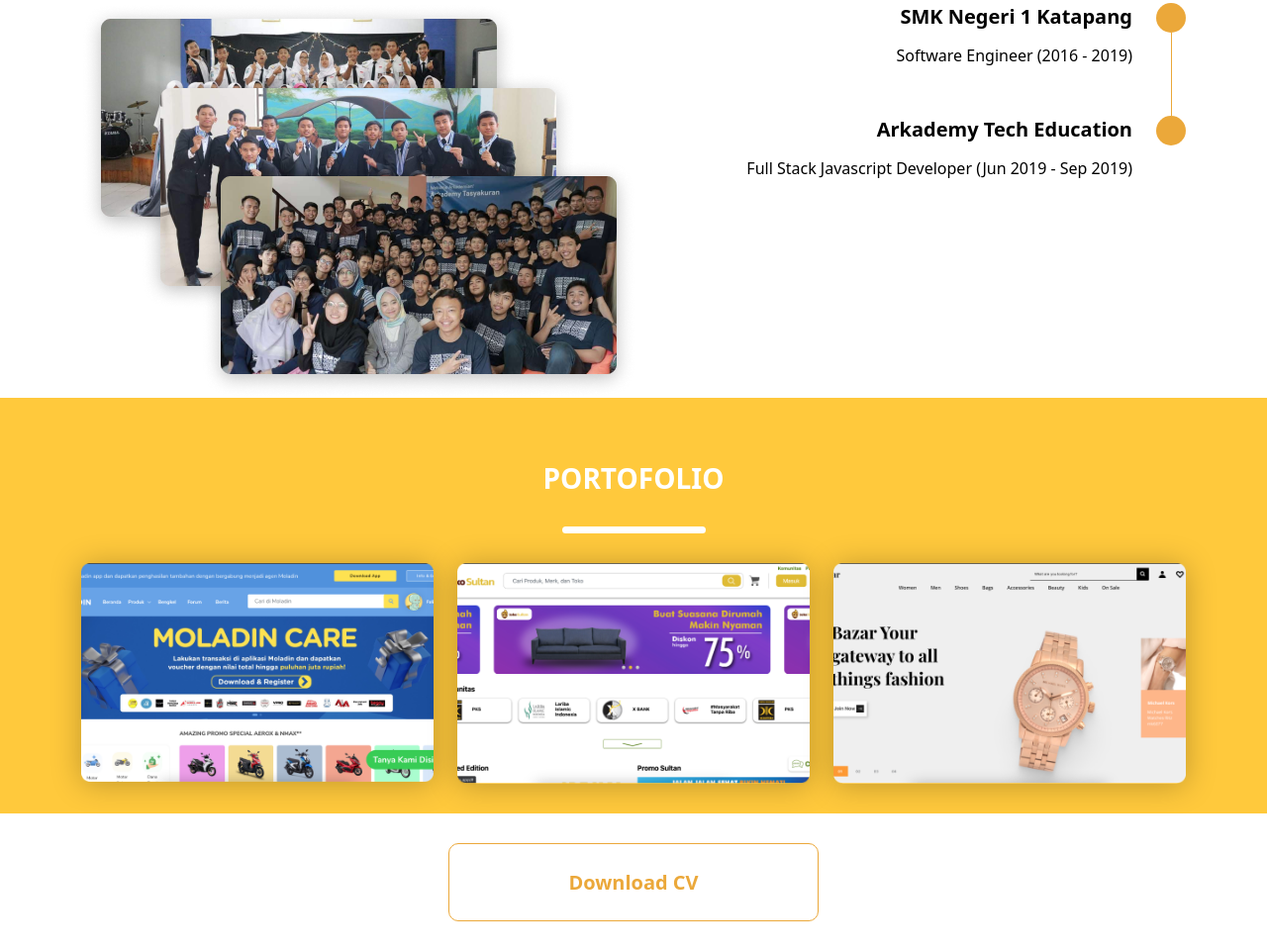
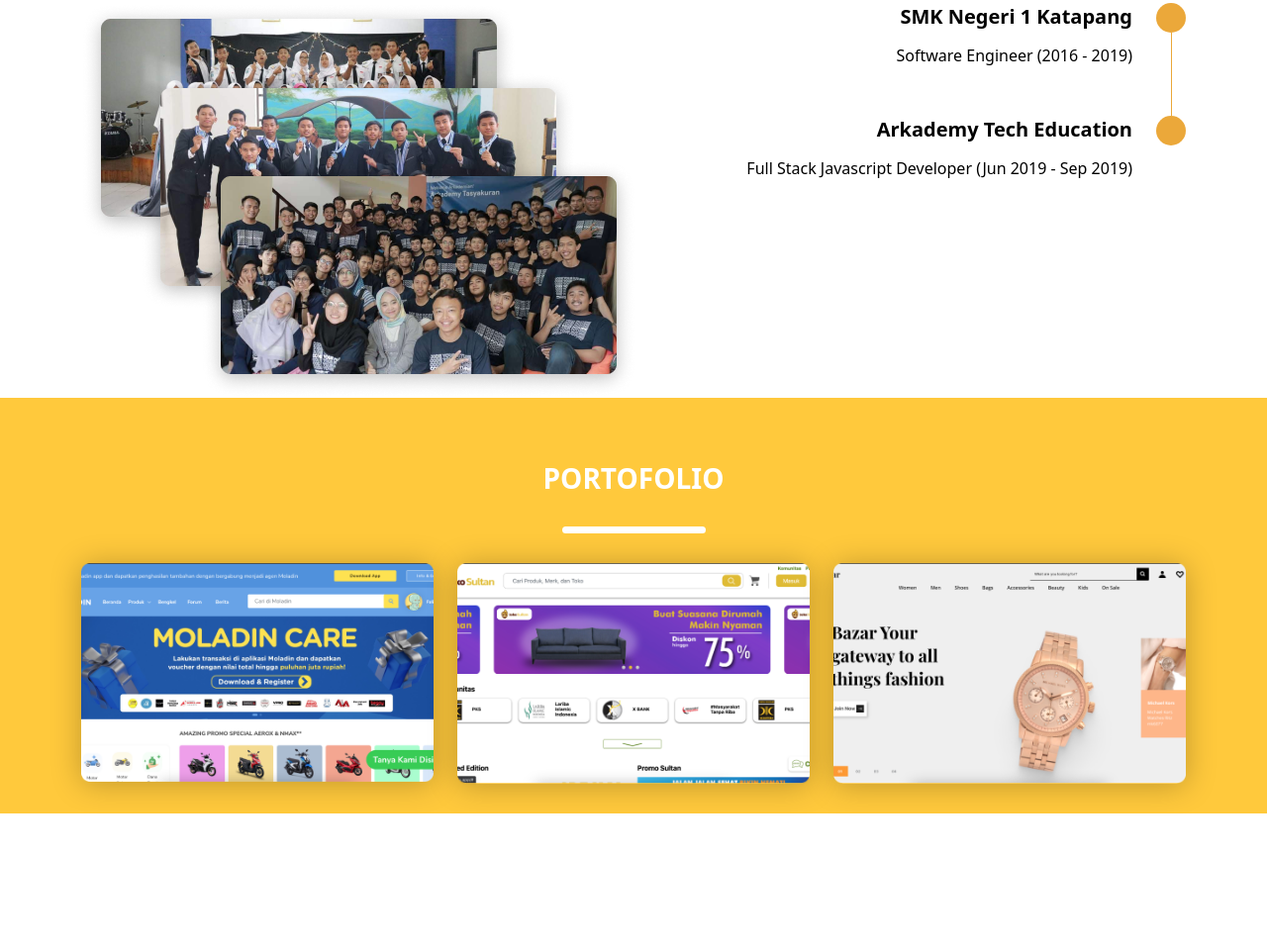
Before and after one commit to falihnaufal17/falihnaufal17.github.io, a plain HTML site: page index.html in a window 1280 px wide. Shown: the part 1356-2317 px from the top of the page at 99% size. After the commit the page ends 2208 px from the top, so only its background shows below. Drawn offline with nearby package versions, Linux system fonts and the light colour scheme.

Commit message:
remove download cv section

```diff
--- a/index.html
+++ b/index.html
@@ -138,11 +138,11 @@
             </div>
         </div>
     </section>
-    <section class="download-cv">
+    <!-- <section class="download-cv">
         <div class="container">
             <button class="fn-button-download" onclick="DownloadCv()">Download CV</button>
         </div>
-    </section>
+    </section> -->
     <script>
         function DownloadCv(e) {
             window.location.href = "./documents/Falih_Naufal_VisualCV_Resume_2020.pdf";
```
